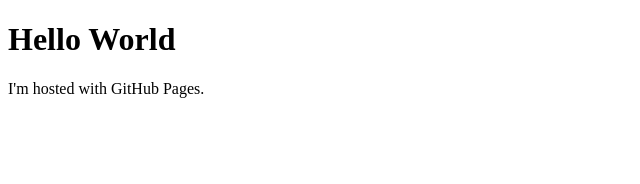
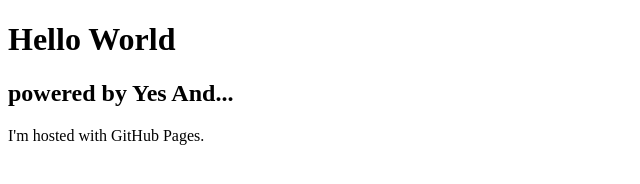
Before and after one commit to ooms/ooms.github.io, a plain HTML site: page index.html in a window 1280 px wide. Shown: the whole page, without its empty margins (0-640 px from the left). Drawn offline with Linux system fonts and the light colour scheme.

Commit message:
Update index.html

```diff
--- a/index.html
+++ b/index.html
@@ -2,6 +2,7 @@
 <html>
 <body>
 <h1>Hello World</h1>
+  <h2>powered by Yes And...</h2>
 <p>I'm hosted with GitHub Pages.</p>
 </body>
 </html>
```
